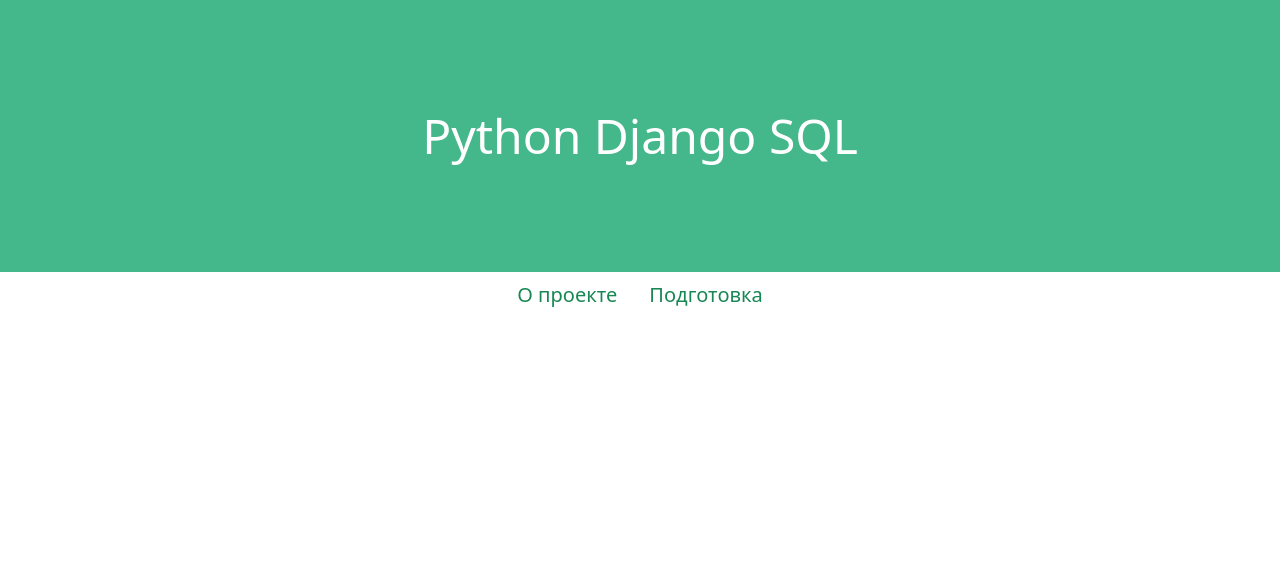
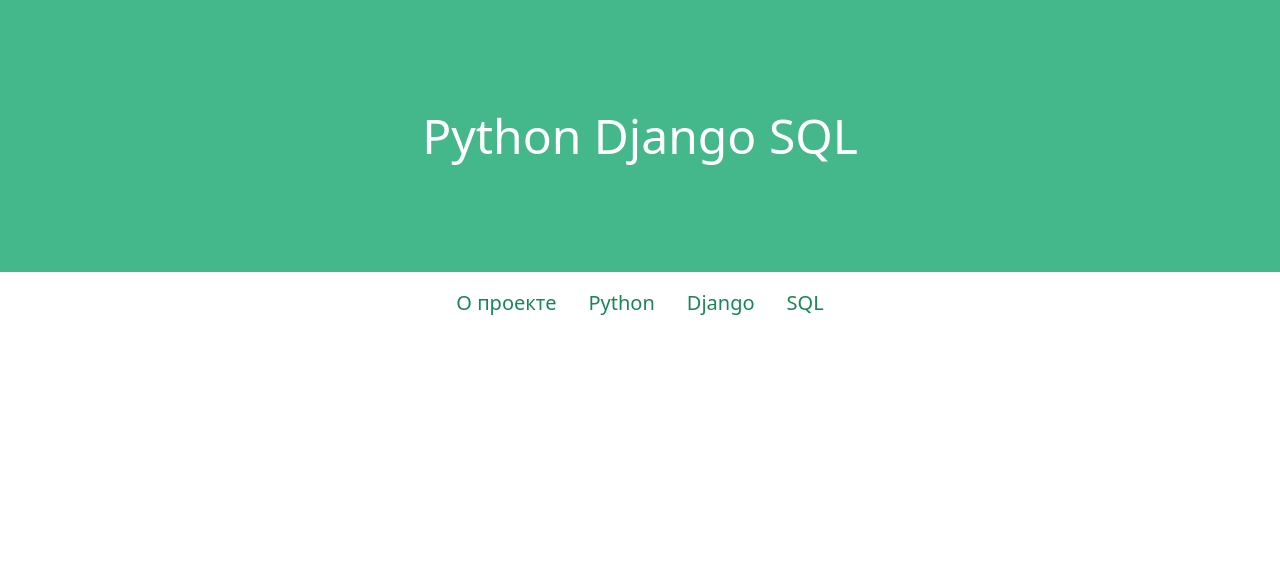
Before and after one commit to p-rayne/interview, a Django app: template backend_interview/templates/base.html in a window 1280 px wide. Shown: the top 566 px of the page. Run offline with Django 4.2, Linux system fonts and the light colour scheme; the template is opened without the code that fills it, so the values that code supplies are empty; some libraries are stand-ins or nearby versions.

Commit message:
edit nav.html

```diff
--- a/backend_interview/templates/includes/_nav.html
+++ b/backend_interview/templates/includes/_nav.html
@@ -1,8 +1,14 @@
-<ul class="nav justify-content-center">
+<ul class="nav nav-pills justify-content-center pt-2">
   <li class="nav-item">
-    <a class="nav-link link-success fs-5" href="{% url 'main' %}">О проекте</a>
+    <a class="nav-link link-success fs-5 {{ active_main }}" href="{% url 'main' %}">О проекте</a>
   </li>
   <li class="nav-item">
-    <a class="nav-link link-success fs-5" href="{% url 'question_list' %}">Подготовка</a>
+    <a class="nav-link link-success fs-5 {{ active_python }}" href="{% url 'question_python' %}">Python</a>
+  </li>
+  <li class="nav-item">
+    <a class="nav-link link-success fs-5 {{ active_django }}" href="{% url 'question_django' %}">Django</a>
+  </li>
+  <li class="nav-item">
+    <a class="nav-link link-success fs-5" href="">SQL</a>
   </li>
 </ul>
```
